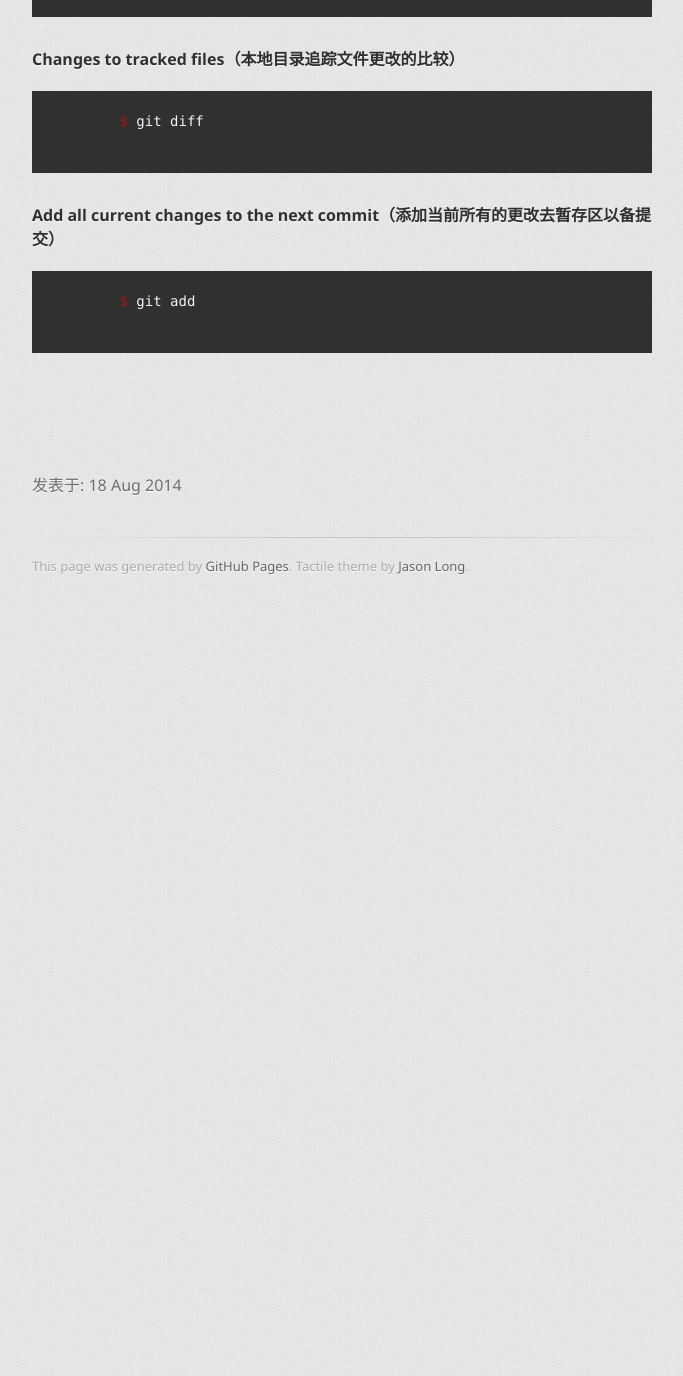
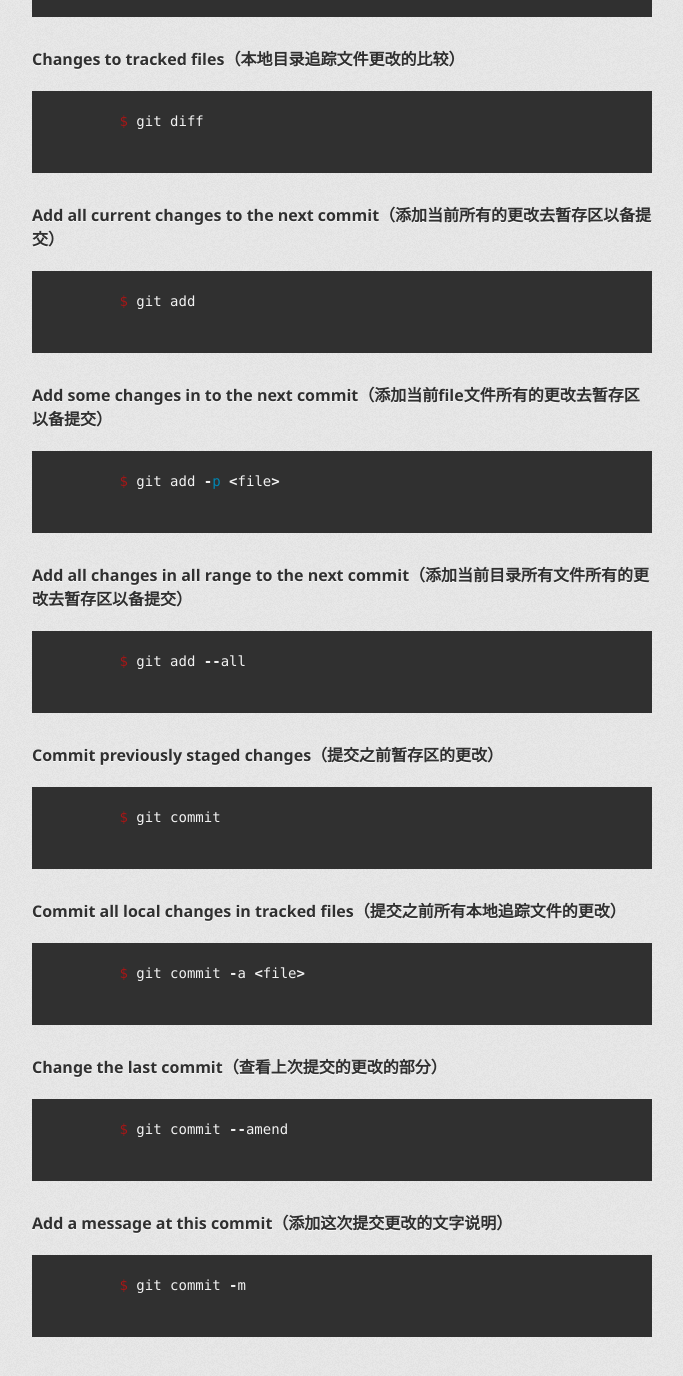
Before and after one commit to yubiaobin/yubiaobin.github.io, a Jekyll site: the page built from _posts/2014-08-18-git-command-line.html, in a window 1280 px wide and 1400 px high, scrolled down 994 px. Shown: the top 1376 px of the window, without its empty margins (298-981 px from the left). Built offline with Jekyll 4.4.1, drawn with Linux system fonts in a browser that asks for light colours; comment, search, counter and statistics services are not loaded; before the commit the page ends 1624 px from its top, so only the background shows below that.

Commit message:
modified the git blog again

```diff
--- a/_posts/2014-08-18-git-command-line.html
+++ b/_posts/2014-08-18-git-command-line.html
@@ -53,3 +53,52 @@ title : git 基础常用命令
 	$ git add
 	{% endhighlight %}
 </p>
+
+
+<h4>Add some changes in <file> to the next commit（添加当前file文件所有的更改去暂存区以备提交）</h4>
+<p>
+	{% highlight ruby %}
+	$ git add -p <file>
+	{% endhighlight %}
+</p>
+
+
+<h4>Add all changes in all range to the next commit（添加当前目录所有文件所有的更改去暂存区以备提交）</h4>
+<p>
+	{% highlight ruby %}
+	$ git add --all
+	{% endhighlight %}
+</p>
+
+
+
+<h4>Commit previously staged changes（提交之前暂存区的更改）</h4>
+<p>
+	{% highlight ruby %}
+	$ git commit
+	{% endhighlight %}
+</p>
+
+
+<h4>Commit all local changes in tracked files（提交之前所有本地追踪文件的更改）</h4>
+<p>
+	{% highlight ruby %}
+	$ git commit -a <file>
+	{% endhighlight %}
+</p>
+
+
+<h4>Change the last commit（查看上次提交的更改的部分）</h4>
+<p>
+	{% highlight ruby %}
+	$ git commit --amend
+	{% endhighlight %}
+</p>
+
+
+<h4>Add a message at this commit（添加这次提交更改的文字说明）</h4>
+<p>
+	{% highlight ruby %}
+	$ git commit -m
+	{% endhighlight %}
+</p>
```
